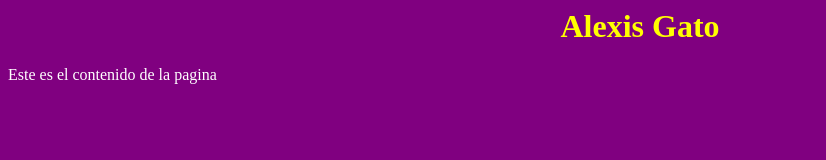
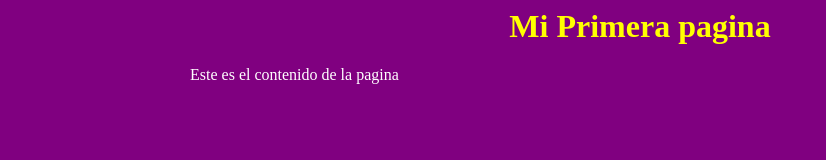
Before and after one commit to YesicaAnahi/TutorcafeP, a plain HTML site: page index.html in a window 1280 px wide. Shown: the whole page, without its empty margins (0-826 px from the left). Drawn offline with Linux system fonts and the light colour scheme.

Commit message:
Se aplico margen y ancho de pagina

```diff
--- a/index.html
+++ b/index.html
@@ -1,12 +1,12 @@
 <HTML>
   <HEAD>
-     <TITLE>Mejores Prácticas para git y gihub</TITLE>
+     <TITLE>Mejores Practicas para git y gihub</TITLE>
      <link rel="stylesheet" href="./css/estilos.css">
   </HEAD>
 
   <BODY>
     <div id="contenido">
-    <center><h1>Alexis Gato</h1></center>
+    <center><h1>Mi Primera pagina</h1></center>
      <p>Este es el contenido de la pagina</p>
   </BODY>
 </HTML>
```
Also changed, not shown: css/estilos.css (+4 -3 lines).
